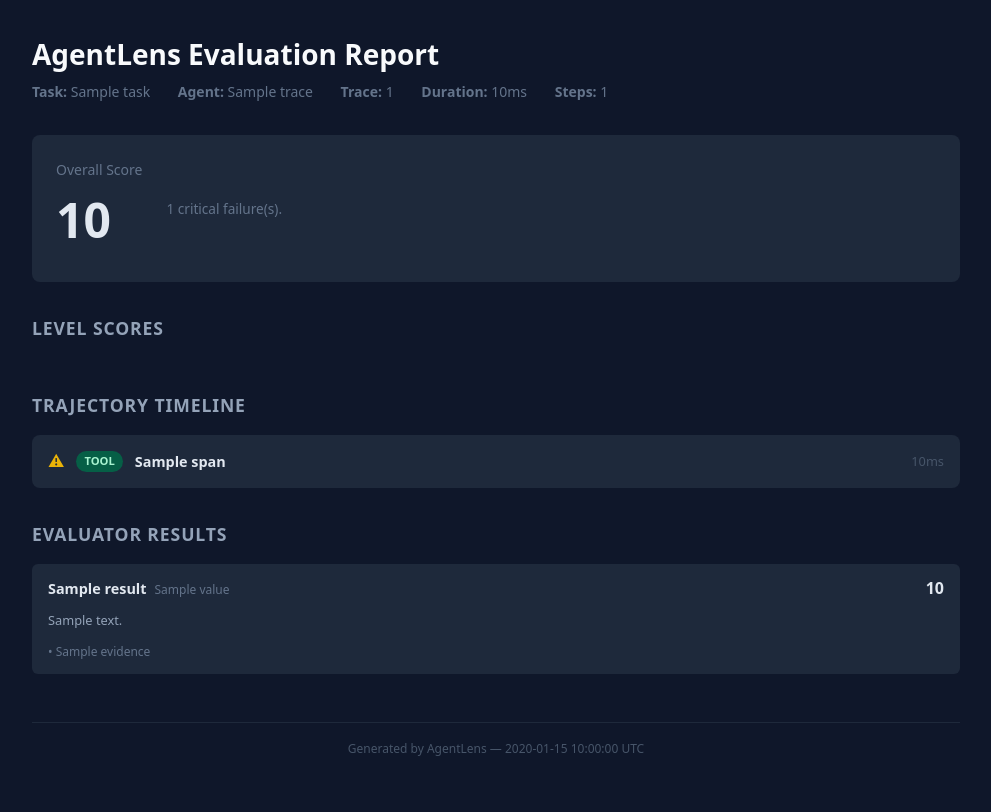
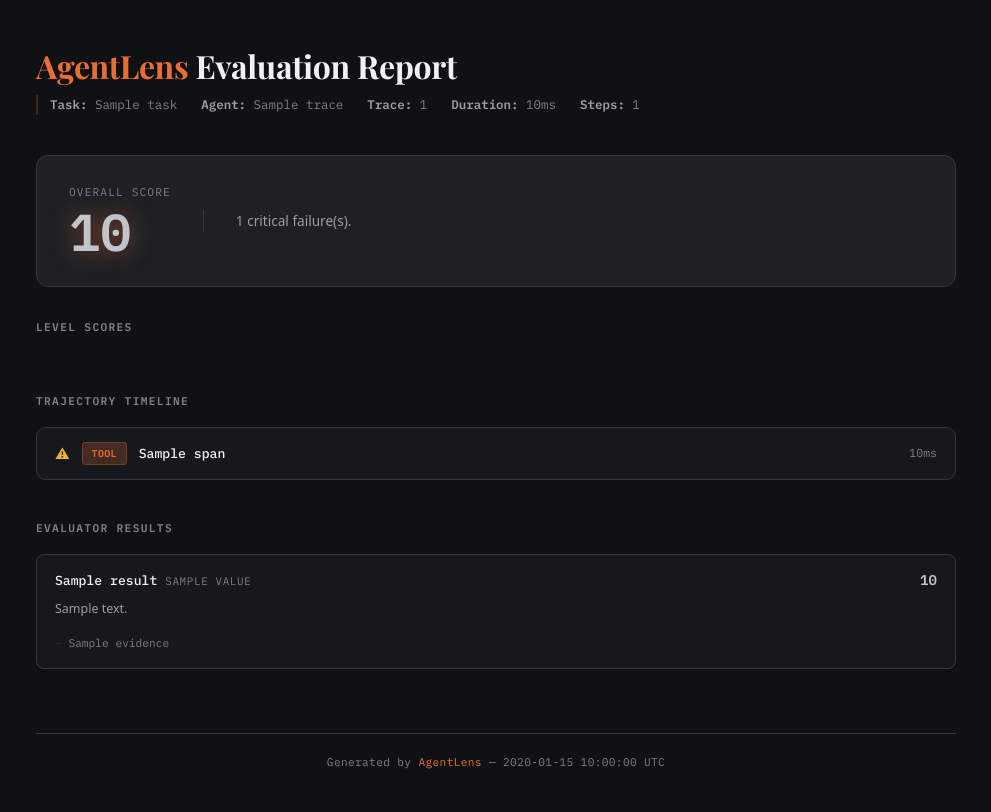
Before and after one commit to matt-grain/AgentLens, a Python web app: template src/agentlens/report/templates/report.html.j2 in a window 1280 px wide. Shown: the whole page, without its empty margins (144-1135 px from the left). Before the commit the page ends 756 px from the top, so only its background shows below. Run offline with Jinja, Linux system fonts and the light colour scheme; the template is opened without the code that fills it: most values are stand-ins (such as "Sample title", 1, 10 or a date in 2020).

Commit message:
feat: Claude brand HTML report + CrewAI integration example
- Restyled HTML report with Claude palette (IBM Plex Mono, Playfair Display,
  dark theme #101114, accent orange #E86F33)
- Color-coded score cards, LLM/TOOL badges, monitoring dashboard feel
- Added examples/crewai_research/ — 2-agent CrewAI workflow using proxy
- Excluded examples/ from type checkers (crewai not in main deps)
- Scoped pyright pre-commit hook to src/ only

Co-Authored-By: Claude Opus 4.6 (1M context) <noreply@anthropic.com>

```diff
--- /dev/null
+++ b/examples/crewai_research/requirements.txt
@@ -0,0 +1,2 @@
+crewai>=0.108.0
+agentlens
--- a/pyproject.toml
+++ b/pyproject.toml
@@ -43,3 +43,7 @@ select = ["E", "F", "I", "UP", "B", "SIM", "PTH"]
 [tool.pyright]
 pythonVersion = "3.13"
 typeCheckingMode = "strict"
+exclude = ["examples"]
+
+[tool.ty.src]
+exclude = ["examples"]
--- a/src/agentlens/report/templates/report.html.j2
+++ b/src/agentlens/report/templates/report.html.j2
@@ -4,62 +4,334 @@
 <meta charset="UTF-8">
 <meta name="viewport" content="width=device-width, initial-scale=1.0">
 <title>AgentLens Report — {{ trace.agent_name }}</title>
+<link href="https://fonts.googleapis.com/css2?family=IBM+Plex+Mono:wght@400;500;600&family=Playfair+Display:wght@400;700&display=swap" rel="stylesheet">
 <style>
+  :root {
+    --bg-deep:        #101114;
+    --bg-surface:     #16181c;
+    --bg-elevated:    #1e2025;
+    --bg-hover:       #282a30;
+    --border:         #363840;
+    --text-primary:   #f0f1f3;
+    --text-secondary: #c2c4c9;
+    --text-tertiary:  #9a9da5;
+    --text-muted:     #7d808a;
+    --accent:         #E86F33;
+    --accent-dim:     rgba(232, 111, 51, 0.22);
+    --accent-glow:    rgba(232, 111, 51, 0.55);
+    --success:        #3ecf8e;
+    --success-dim:    rgba(62, 207, 142, 0.18);
+    --warning:        #f0b429;
+    --warning-dim:    rgba(240, 180, 41, 0.18);
+    --danger:         #ef4444;
+    --danger-dim:     rgba(239, 68, 68, 0.18);
+    --blue:           #60a5fa;
+    --blue-dim:       rgba(96, 165, 250, 0.18);
+    --mono:  'IBM Plex Mono', 'SF Mono', 'Monaco', monospace;
+    --serif: 'Playfair Display', Georgia, serif;
+    --sans:  system-ui, -apple-system, sans-serif;
+  }
+
   *, *::before, *::after { box-sizing: border-box; margin: 0; padding: 0; }
-  body { font-family: system-ui, -apple-system, sans-serif; background: #0f172a; color: #e2e8f0; line-height: 1.6; }
-  .container { max-width: 960px; margin: 0 auto; padding: 2rem 1rem; }
-  h1 { font-size: 1.75rem; font-weight: 700; color: #f8fafc; margin-bottom: 0.25rem; }
-  h2 { font-size: 1.1rem; font-weight: 600; color: #94a3b8; text-transform: uppercase; letter-spacing: 0.05em; margin-bottom: 1rem; }
-  .meta { color: #64748b; font-size: 0.875rem; margin-bottom: 2rem; }
-  .meta span { margin-right: 1.5rem; }
-  .cards { display: grid; grid-template-columns: repeat(auto-fit, minmax(180px, 1fr)); gap: 1rem; margin-bottom: 2rem; }
-  .card { background: #1e293b; border-radius: 0.5rem; padding: 1.25rem; border-left: 4px solid; }
-  .card.pass { border-color: #22c55e; }
-  .card.warn { border-color: #eab308; }
-  .card.fail { border-color: #ef4444; }
-  .card-label { font-size: 0.75rem; text-transform: uppercase; letter-spacing: 0.05em; color: #64748b; margin-bottom: 0.25rem; }
-  .card-score { font-size: 2rem; font-weight: 700; }
-  .card.pass .card-score { color: #22c55e; }
-  .card.warn .card-score { color: #eab308; }
-  .card.fail .card-score { color: #ef4444; }
-  .overall { background: #1e293b; border-radius: 0.5rem; padding: 1.5rem; margin-bottom: 2rem; display: flex; align-items: center; gap: 1.5rem; }
-  .overall-label { font-size: 0.875rem; color: #64748b; }
-  .overall-score { font-size: 3rem; font-weight: 700; }
-  .overall-score.pass { color: #22c55e; }
-  .overall-score.warn { color: #eab308; }
-  .overall-score.fail { color: #ef4444; }
-  .section { margin-bottom: 2rem; }
-  details { background: #1e293b; border-radius: 0.5rem; overflow: hidden; margin-bottom: 0.5rem; }
-  summary { padding: 0.875rem 1rem; cursor: pointer; display: flex; align-items: center; gap: 0.75rem; font-size: 0.9rem; }
-  summary:hover { background: #263144; }
-  .badge { font-size: 0.7rem; padding: 0.1rem 0.5rem; border-radius: 9999px; font-weight: 600; }
-  .badge-llm { background: #1d4ed8; color: #bfdbfe; }
-  .badge-tool { background: #065f46; color: #a7f3d0; }
-  .badge-other { background: #4b5563; color: #d1d5db; }
-  .span-icon { font-size: 1rem; }
-  .span-icon.ok { color: #22c55e; }
-  .span-icon.warn { color: #eab308; }
-  .span-icon.fail { color: #ef4444; }
-  .span-duration { margin-left: auto; color: #475569; font-size: 0.8rem; }
-  .span-detail { padding: 0.75rem 1rem 1rem; border-top: 1px solid #334155; font-size: 0.8rem; color: #94a3b8; }
-  .span-detail pre { background: #0f172a; padding: 0.5rem; border-radius: 0.25rem; overflow-x: auto; font-size: 0.75rem; color: #cbd5e1; }
-  .result-row { background: #1e293b; border-radius: 0.375rem; padding: 0.75rem 1rem; margin-bottom: 0.5rem; display: flex; flex-wrap: wrap; align-items: baseline; gap: 0.5rem; }
-  .result-name { font-weight: 600; font-size: 0.9rem; }
-  .result-level { font-size: 0.75rem; color: #64748b; }
-  .result-score { margin-left: auto; font-weight: 700; }
-  .result-score.pass { color: #22c55e; }
-  .result-score.warn { color: #eab308; }
-  .result-score.fail { color: #ef4444; }
-  .result-msg { width: 100%; font-size: 0.8rem; color: #94a3b8; }
-  .evidence { font-size: 0.75rem; color: #64748b; margin-top: 0.25rem; list-style: none; }
-  .evidence li::before { content: "• "; }
-  footer { margin-top: 3rem; padding-top: 1rem; border-top: 1px solid #1e293b; font-size: 0.75rem; color: #475569; text-align: center; }
+
+  body {
+    font-family: var(--sans);
+    background: var(--bg-deep);
+    color: var(--text-secondary);
+    line-height: 1.6;
+  }
+
+  .container { max-width: 960px; margin: 0 auto; padding: 2.5rem 1.25rem; }
+
+  h1 {
+    font-family: var(--serif);
+    font-size: 2rem;
+    font-weight: 700;
+    color: var(--text-primary);
+    margin-bottom: 0.25rem;
+    letter-spacing: -0.01em;
+  }
+
+  h1 .brand { color: var(--accent); }
+
+  h2 {
+    font-family: var(--mono);
+    font-size: 0.7rem;
+    font-weight: 600;
+    color: var(--text-muted);
+    text-transform: uppercase;
+    letter-spacing: 0.12em;
+    margin-bottom: 1rem;
+  }
+
+  .meta {
+    font-family: var(--mono);
+    font-size: 0.78rem;
+    color: var(--text-muted);
+    margin-bottom: 2.5rem;
+    display: flex;
+    flex-wrap: wrap;
+    gap: 0.25rem 1.5rem;
+    border-left: 2px solid var(--accent-dim);
+    padding-left: 0.75rem;
+  }
+
+  .meta strong { color: var(--text-tertiary); }
+
+  /* Overall score */
+  .overall {
+    background: var(--bg-elevated);
+    border-radius: 0.75rem;
+    padding: 1.75rem 2rem;
+    margin-bottom: 2rem;
+    display: flex;
+    align-items: center;
+    gap: 2rem;
+    border: 1px solid var(--border);
+  }
+
+  .overall-label {
+    font-family: var(--mono);
+    font-size: 0.7rem;
+    text-transform: uppercase;
+    letter-spacing: 0.1em;
+    color: var(--text-muted);
+    margin-bottom: 0.25rem;
+  }
+
+  .overall-score {
+    font-family: var(--mono);
+    font-size: 3.25rem;
+    font-weight: 600;
+    line-height: 1;
+    text-shadow: 0 0 24px var(--accent-glow);
+  }
+
+  .overall-score.pass { color: var(--success); text-shadow: 0 0 24px rgba(62, 207, 142, 0.45); }
+  .overall-score.warn { color: var(--warning); text-shadow: 0 0 24px rgba(240, 180, 41, 0.45); }
+  .overall-score.fail { color: var(--danger);  text-shadow: 0 0 24px rgba(239, 68, 68, 0.45); }
+
+  .overall-status {
+    font-size: 0.85rem;
+    color: var(--text-tertiary);
+    border-left: 1px solid var(--border);
+    padding-left: 2rem;
+  }
+
+  /* Level score cards */
+  .section { margin-bottom: 2.5rem; }
+
+  .cards {
+    display: grid;
+    grid-template-columns: repeat(auto-fit, minmax(180px, 1fr));
+    gap: 1rem;
+    margin-bottom: 0;
+  }
+
+  .card {
+    background: var(--bg-elevated);
+    border-radius: 0.625rem;
+    padding: 1.25rem 1.5rem;
+    border-left: 3px solid;
+    border-top: 1px solid var(--border);
+    border-right: 1px solid var(--border);
+    border-bottom: 1px solid var(--border);
+    transition: background 0.15s ease;
+  }
+
+  .card:hover { background: var(--bg-hover); }
+  .card.pass { border-left-color: var(--success); }
+  .card.warn { border-left-color: var(--warning); }
+  .card.fail { border-left-color: var(--danger); }
+
+  .card-label {
+    font-family: var(--mono);
+    font-size: 0.65rem;
+    text-transform: uppercase;
+    letter-spacing: 0.1em;
+    color: var(--text-muted);
+    margin-bottom: 0.5rem;
+  }
+
+  .card-score {
+    font-family: var(--mono);
+    font-size: 2rem;
+    font-weight: 600;
+    line-height: 1;
+  }
+
+  .card.pass .card-score { color: var(--success); }
+  .card.warn .card-score { color: var(--warning); }
+  .card.fail .card-score { color: var(--danger); }
+
+  /* Trajectory timeline */
+  details {
+    background: var(--bg-surface);
+    border-radius: 0.625rem;
+    overflow: hidden;
+    margin-bottom: 0.5rem;
+    border: 1px solid var(--border);
+    transition: border-color 0.15s ease;
+  }
+
+  details[open] { border-color: var(--accent-dim); }
+
+  summary {
+    padding: 0.875rem 1.125rem;
+    cursor: pointer;
+    display: flex;
+    align-items: center;
+    gap: 0.75rem;
+    font-size: 0.875rem;
+    list-style: none;
+    transition: background 0.15s ease;
+  }
+
+  summary::-webkit-details-marker { display: none; }
+  summary:hover { background: var(--bg-elevated); }
+
+  summary strong {
+    font-family: var(--mono);
+    font-size: 0.82rem;
+    color: var(--text-primary);
+    font-weight: 500;
+  }
+
+  .badge {
+    font-family: var(--mono);
+    font-size: 0.62rem;
+    font-weight: 600;
+    padding: 0.15rem 0.55rem;
+    border-radius: 4px;
+    letter-spacing: 0.04em;
+    text-transform: uppercase;
+  }
+
+  .badge-llm  { background: var(--blue-dim);    color: var(--blue);    border: 1px solid rgba(96, 165, 250, 0.3); }
+  .badge-tool { background: var(--accent-dim);  color: var(--accent);  border: 1px solid rgba(232, 111, 51, 0.3); }
+  .badge-other { background: var(--bg-elevated); color: var(--text-muted); border: 1px solid var(--border); }
+
+  .span-icon { font-size: 0.9rem; flex-shrink: 0; }
+  .span-icon.ok   { color: var(--success); }
+  .span-icon.warn { color: var(--warning); }
+  .span-icon.fail { color: var(--danger); }
+
+  .span-duration {
+    margin-left: auto;
+    font-family: var(--mono);
+    font-size: 0.72rem;
+    color: var(--text-muted);
+    flex-shrink: 0;
+  }
+
+  .span-detail {
+    padding: 0.875rem 1.125rem 1.125rem;
+    border-top: 1px solid var(--border);
+    font-size: 0.8rem;
+    color: var(--text-tertiary);
+  }
+
+  .span-detail p strong { color: var(--text-secondary); font-size: 0.75rem; }
+
+  .span-detail pre {
+    font-family: var(--mono);
+    background: var(--bg-deep);
+    border: 1px solid var(--border);
+    padding: 0.75rem;
+    border-radius: 0.375rem;
+    overflow-x: auto;
+    font-size: 0.72rem;
+    color: var(--text-secondary);
+    margin-top: 0.375rem;
+    line-height: 1.5;
+  }
+
+  .token-info {
+    font-family: var(--mono);
+    font-size: 0.72rem;
+    color: var(--text-muted);
+    margin-top: 0.625rem;
+  }
+
+  /* Evaluator results */
+  .result-row {
+    background: var(--bg-surface);
+    border: 1px solid var(--border);
+    border-radius: 0.5rem;
+    padding: 0.875rem 1.125rem;
+    margin-bottom: 0.5rem;
+    display: flex;
+    flex-wrap: wrap;
+    align-items: baseline;
+    gap: 0.5rem;
+    transition: border-color 0.15s ease;
+  }
+
+  .result-row:hover { border-color: var(--accent-dim); }
+
+  .result-name {
+    font-family: var(--mono);
+    font-weight: 500;
+    font-size: 0.82rem;
+    color: var(--text-primary);
+  }
+
+  .result-level {
+    font-family: var(--mono);
+    font-size: 0.68rem;
+    color: var(--text-muted);
+    text-transform: uppercase;
+    letter-spacing: 0.06em;
+  }
+
+  .result-score {
+    margin-left: auto;
+    font-family: var(--mono);
+    font-weight: 600;
+    font-size: 0.88rem;
+  }
+
+  .result-score.pass { color: var(--success); }
+  .result-score.warn { color: var(--warning); }
+  .result-score.fail { color: var(--danger); }
+
+  .result-msg {
+    width: 100%;
+    font-size: 0.78rem;
+    color: var(--text-tertiary);
+  }
+
+  .evidence {
+    font-family: var(--mono);
+    font-size: 0.7rem;
+    color: var(--text-muted);
+    margin-top: 0.375rem;
+    list-style: none;
+    width: 100%;
+  }
+
+  .evidence li { padding: 0.1rem 0; }
+  .evidence li::before { content: "— "; color: var(--accent-dim); }
+
+  /* Footer */
+  footer {
+    margin-top: 4rem;
+    padding-top: 1.25rem;
+    border-top: 1px solid var(--border);
+    font-family: var(--mono);
+    font-size: 0.7rem;
+    color: var(--text-muted);
+    text-align: center;
+    letter-spacing: 0.03em;
+  }
+
+  footer .brand-footer { color: var(--accent); }
 </style>
 </head>
 <body>
 <div class="container">
 
-  <h1>AgentLens Evaluation Report</h1>
+  <h1><span class="brand">AgentLens</span> Evaluation Report</h1>
   <p class="meta">
     <span><strong>Task:</strong> {{ summary.task }}</span>
     <span><strong>Agent:</strong> {{ trace.agent_name }}</span>
@@ -75,7 +347,7 @@
       <div class="overall-label">Overall Score</div>
       <div class="overall-score {{ ov_class }}">{{ score_pct(summary.overall_score) }}</div>
     </div>
-    <div style="color:#64748b;font-size:0.85rem;">
+    <div class="overall-status">
       {% if summary.passed %}All evaluators passed.{% else %}{{ summary.critical_failures | length }} critical failure(s).{% endif %}
     </div>
   </div>
@@ -119,11 +391,11 @@
           <p><strong>Input:</strong></p>
           <pre>{{ span.input | tojson(indent=2) }}</pre>
           {% if span.output %}
-            <p style="margin-top:0.5rem"><strong>Output:</strong></p>
+            <p style="margin-top:0.625rem"><strong>Output:</strong></p>
             <pre>{{ span.output | tojson(indent=2) }}</pre>
           {% endif %}
           {% if span.token_usage %}
-            <p style="margin-top:0.5rem;color:#64748b">Tokens: {{ span.token_usage.input_tokens }} in / {{ span.token_usage.output_tokens }} out</p>
+            <p class="token-info">Tokens: {{ span.token_usage.input_tokens }} in / {{ span.token_usage.output_tokens }} out</p>
           {% endif %}
         </div>
       </details>
@@ -152,7 +424,7 @@
   </div>
 
   <footer>
-    Generated by AgentLens &mdash; {{ summary.timestamp.strftime("%Y-%m-%d %H:%M:%S UTC") }}
+    Generated by <span class="brand-footer">AgentLens</span> &mdash; {{ summary.timestamp.strftime("%Y-%m-%d %H:%M:%S UTC") }}
   </footer>
 </div>
 </body>
```
Also changed, not shown: examples/crewai_research/run.py (added, +164 -0 lines), .claude/settings.local.json, .pre-commit-config.yaml, examples/crewai_research/README.md (added).
